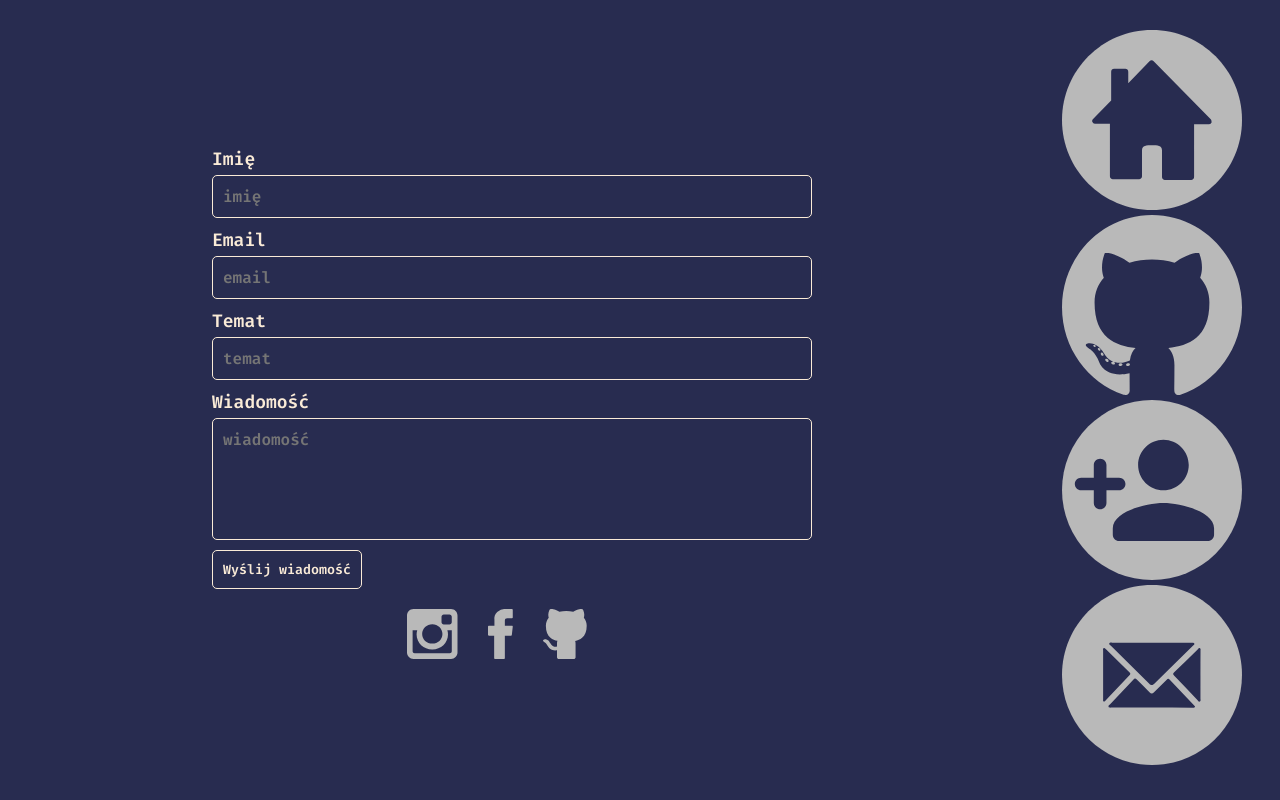
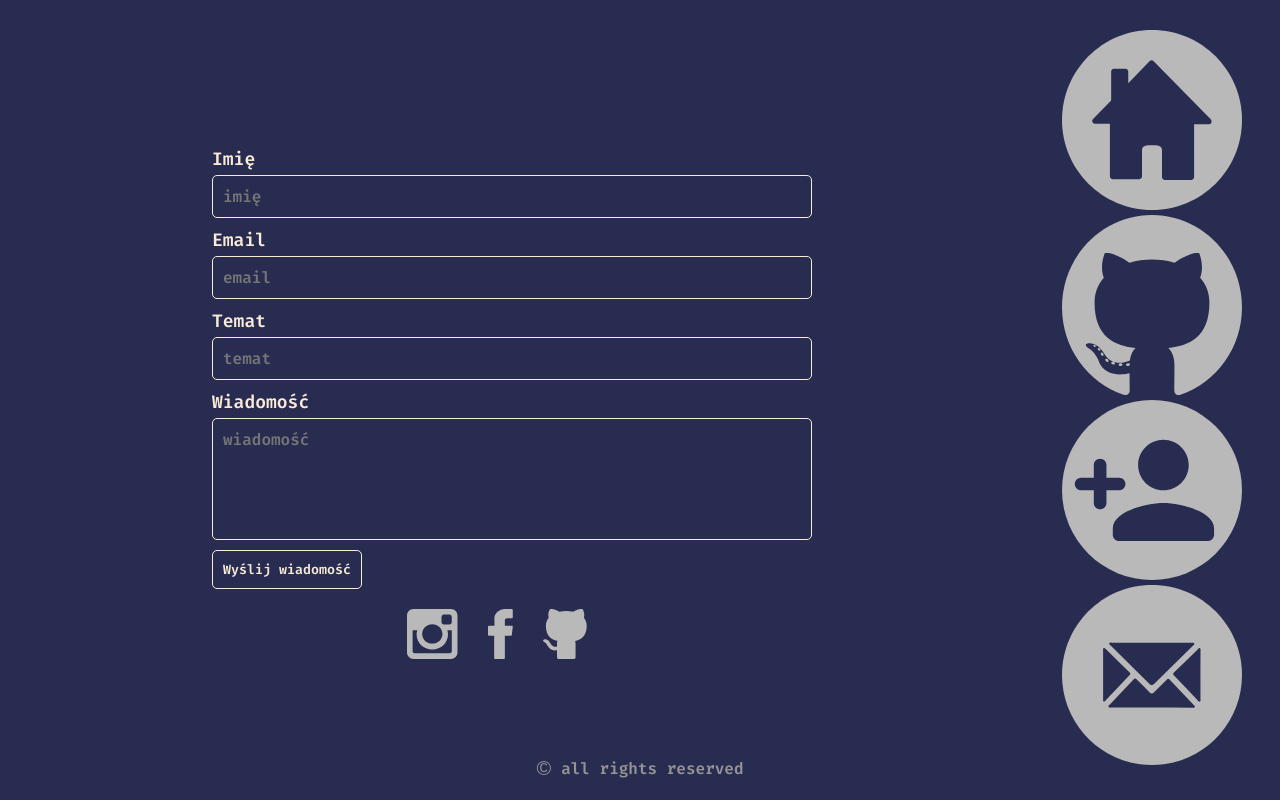
Before and after one commit to fedu00/Portfolio, a React (Create React App) app: page /contact in a window 1280 px wide. Built offline with nearby package versions, Linux system fonts and the light colour scheme.

Commit message:
add copyright and footer

```diff
--- a/src/App.js
+++ b/src/App.js
@@ -5,6 +5,7 @@ import Home from "./routes/Home";
 import About from "./routes/About";
 import Contact from "./routes/Contact";
 import Projects from "./routes/Projects";
+import Footer from "./components/Footer";
 
 import "./styles/appStyles.css";
 
@@ -21,6 +22,7 @@ function App() {
           <Route path="/contact" element={<Contact />} />
         </Routes>
       </AnimatePresence>
+      <Footer />
     </div>
   );
 }
--- /dev/null
+++ b/src/components/Footer.js
@@ -0,0 +1,12 @@
+import "../styles/footerStyles.css";
+
+const Footer = () => {
+  return (
+    <div className="footer">
+      <p className="copyright">&copy; </p>
+      <p className="texttt">all rights reserved</p>
+    </div>
+  );
+};
+
+export default Footer;
--- /dev/null
+++ b/src/styles/footerStyles.css
@@ -0,0 +1,20 @@
+.footer {
+  position: absolute;
+  bottom: 20px;
+  left: 0;
+  right: 0;
+  text-align: center;
+  display: flex;
+  align-items: center;
+  justify-content: center;
+}
+
+p {
+  color: rgb(148, 148, 148);
+}
+
+.copyright {
+  font-family: Arial, Helvetica, sans-serif;
+  font-size: 20px;
+  margin-right: 10px;
+}
```
